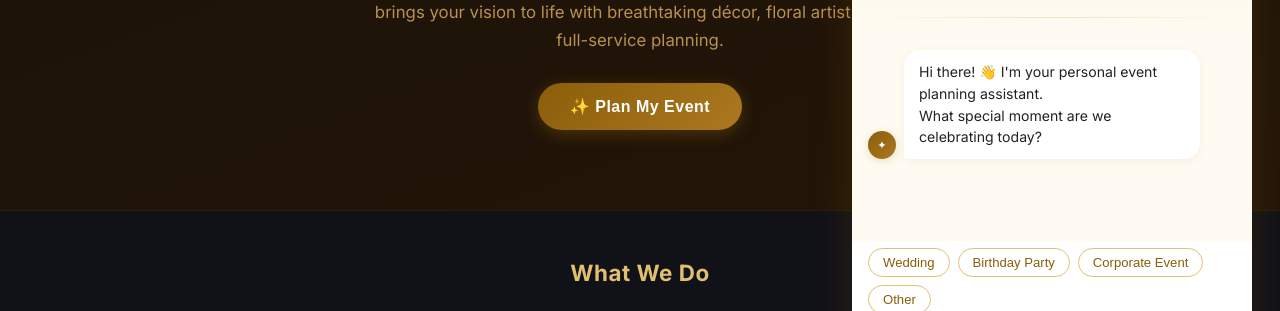
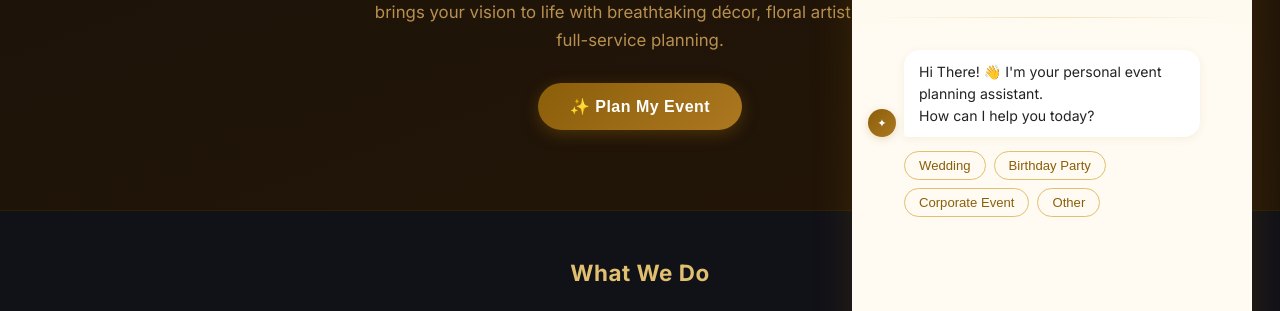
Before and after one commit to codexsys-7/JNR-Chatbot-feature, a website: page index.html in a window 1280 px wide. Both pictures are taken after a click on the button "✨ Plan My Event". Shown: the part 297-608 px from the top of the page. Drawn offline with Linux system fonts and the light colour scheme.

Commit message:
feat: update greeting text, move initial chips inline below message

```diff
--- a/chatbot.css
+++ b/chatbot.css
@@ -904,7 +904,15 @@
    AI UPGRADE — Suggestion chips, typing indicator
    ============================================================ */
 
-/* ── Suggestion chips container ─────────────────────────────── */
+/* ── Inline chips (rendered inside messages, below greeting) ─── */
+.jrn-inline-chips {
+    display:        flex;
+    flex-wrap:      wrap;
+    gap:            8px;
+    padding:        2px 16px 4px 52px; /* 52px = avatar width (28) + gap (8) + row padding (16) */
+}
+
+/* ── Suggestion chips container (mid-conversation, above input) ─ */
 #jrn-suggestions {
     display:        flex;
     flex-wrap:      wrap;
--- a/chatbot.js
+++ b/chatbot.js
@@ -160,7 +160,11 @@
         // Clear input field
         if ($textInput) $textInput.value = '';
 
-        // Clear old chips
+        // Clear inline welcome chips (if user typed instead of clicking)
+        var initChips = document.getElementById('jrn-init-chips');
+        if (initChips) initChips.remove();
+
+        // Clear mid-conversation chips above input
         renderSuggestions([]);
 
         // Show user bubble
@@ -380,12 +384,30 @@
         setTimeout(function () {
             appendMessage(
                 'bot',
-                "Hi there! 👋 I'm your personal event planning assistant." +
-                "<br>What special moment are we celebrating today?"
+                "Hi There! 👋 I'm your personal event planning assistant." +
+                "<br>How can I help you today?"
             );
 
-            // Initial suggestion chips
-            renderSuggestions(['Wedding', 'Birthday Party', 'Corporate Event', 'Other']);
+            // Render initial chips inline inside the messages area,
+            // right below the greeting bubble (not at the bottom of the widget)
+            var initLabels = ['Wedding', 'Birthday Party', 'Corporate Event', 'Other'];
+            var initContainer = document.createElement('div');
+            initContainer.id        = 'jrn-init-chips';
+            initContainer.className = 'jrn-inline-chips';
+
+            initLabels.forEach(function (label) {
+                var btn       = document.createElement('button');
+                btn.className = 'jrn-suggestion-chip';
+                btn.textContent = label;
+                btn.addEventListener('click', function () {
+                    initContainer.remove();
+                    sendMessage(label);
+                });
+                initContainer.appendChild(btn);
+            });
+
+            $messages.appendChild(initContainer);
+            scrollBottom();
         }, 600);
     }
 
```
